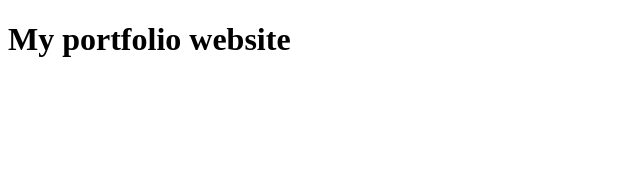
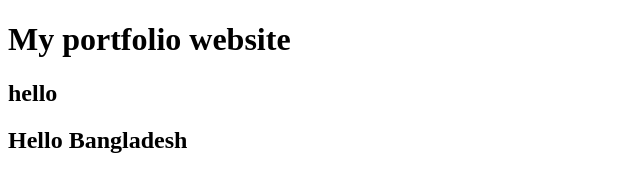
Before and after one commit to Shahadat0808/my-portfolio, a plain HTML site: page index.html in a window 1280 px wide. Shown: the whole page, without its empty margins (0-640 px from the left). Drawn offline with Linux system fonts and the light colour scheme.

Commit message:
Learned github

```diff
--- a/index.html
+++ b/index.html
@@ -7,5 +7,7 @@
 </head>
 <body>
     <h1>My portfolio website</h1>
+    <h2>hello</h2>
+    <h2>Hello Bangladesh</h2>
 </body>
 </html>
```
